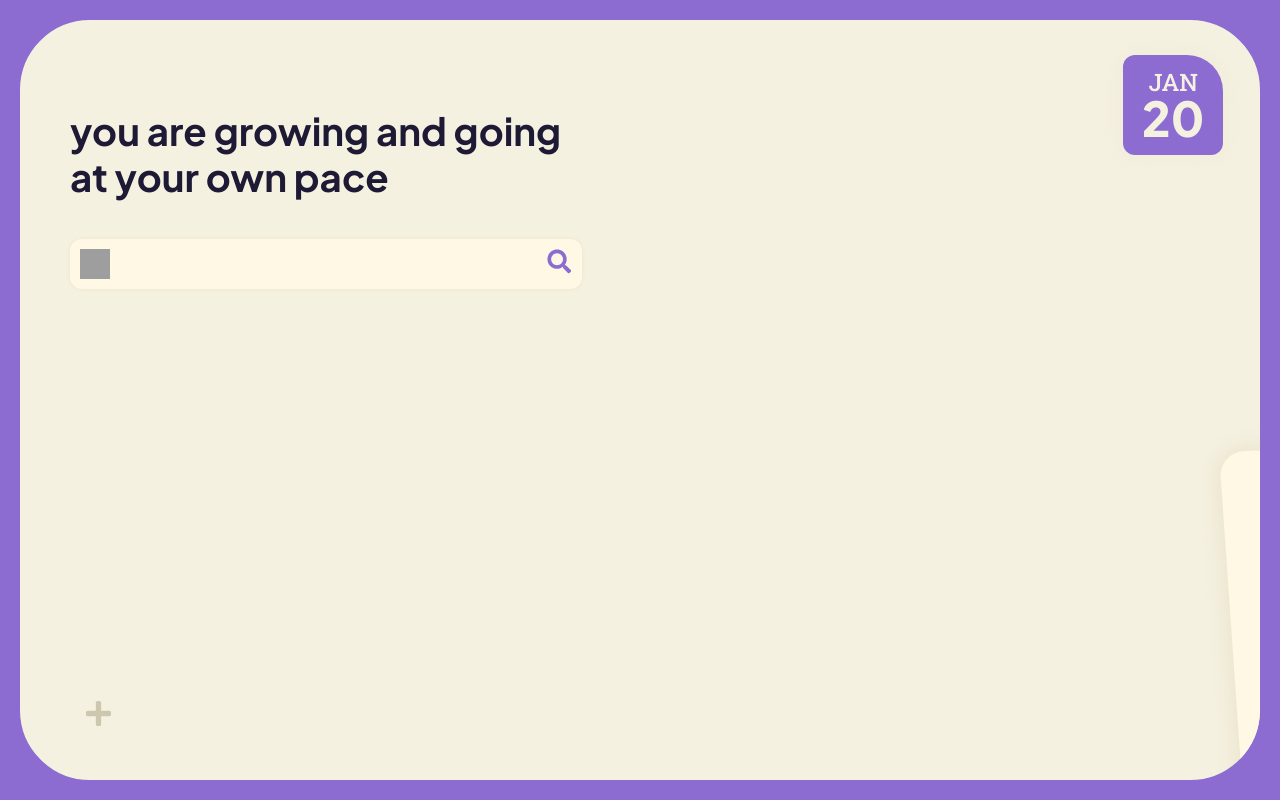
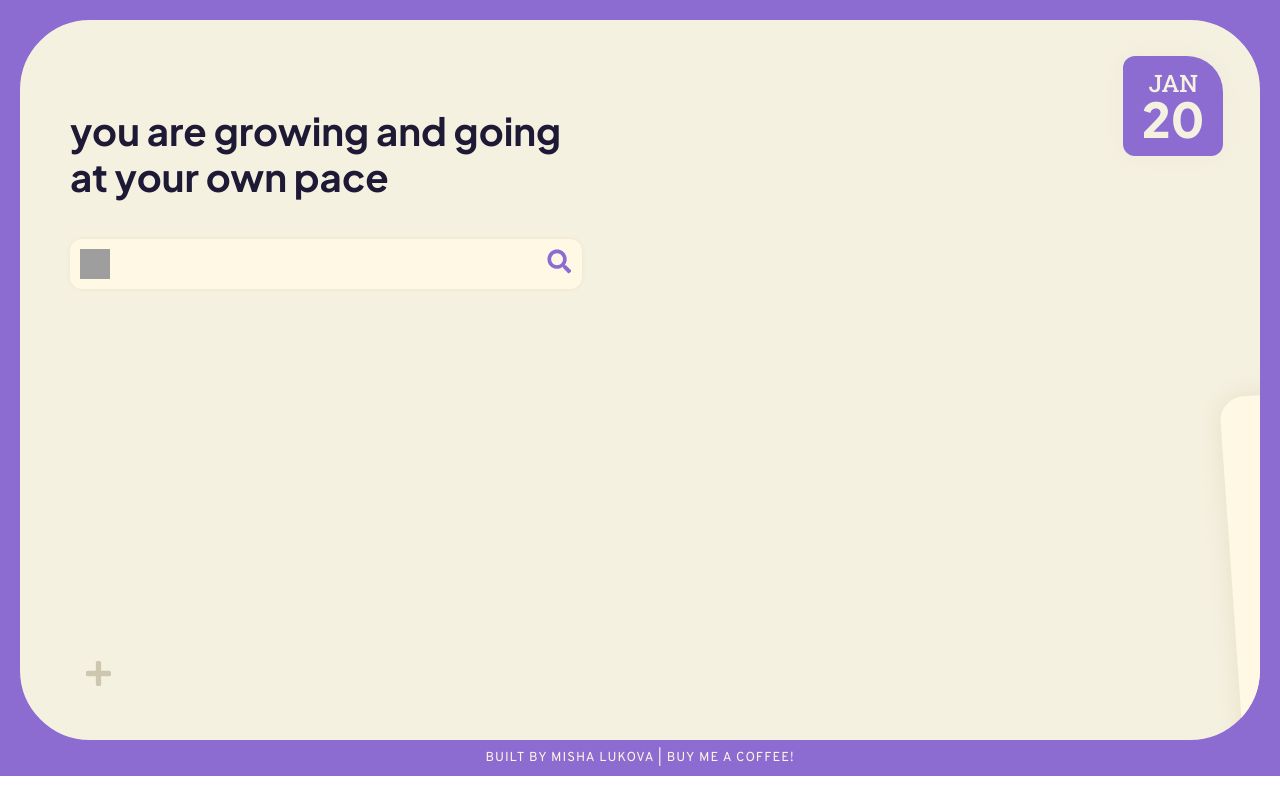
Before and after one commit to mishakov7/browserhome, a Next.js app: page / in a window 1280 px wide. Built offline with nearby package versions, Linux system fonts and the light colour scheme; grey boxes are pictures that could not be loaded.

Commit message:
Added footer

```diff
--- a/src/app/css/browserhome.css
+++ b/src/app/css/browserhome.css
@@ -413,7 +413,7 @@ input[type=text] {
 }
 
 .bookmarks-list-creator {
-  padding: 225px 0;
+  padding: 250px 0;
   margin: -50px 0;
 }
 
@@ -818,7 +818,7 @@ input[type=text] {
   scrollbar-width: none;
   height: max-content;
   width: max-content;
-  top: 75%;
+  top: 50%;
   right: -240%;
 }
 
--- a/src/app/css/sass/bookmarks.scss
+++ b/src/app/css/sass/bookmarks.scss
@@ -27,7 +27,7 @@
 }
 
 .bookmarks-list-creator {
-  padding: 225px 0;
+  padding: 250px 0;
   margin: -50px 0;
 }
 
--- a/src/app/css/sass/todo.scss
+++ b/src/app/css/sass/todo.scss
@@ -6,7 +6,7 @@
     scrollbar-width: none;
     height: max-content;
     width: max-content;
-    top: 75%;
+    top: 50%;
     right: -240%;
 }
 
--- a/src/app/globals.css
+++ b/src/app/globals.css
@@ -516,7 +516,8 @@ label {
 /* * * * * * * * * * * * * * * * * * * * * * */
 /* BROWSER HOME STYLES */
 #main-container {
-  height: 100vh;
+  height: 95vh;
+  /* margin-bottom: 20px; */
 }
 
 #main-wrapper {
@@ -525,6 +526,17 @@ label {
   justify-content: space-between;
   height: 100%;
   padding: 50px;
+}
+
+footer {
+  text-align: center;
+  margin-top: -10px;
+  padding-bottom: 10px;
+  color: var(--base-container);
+  font-family: var(--overpass);
+  font-size: 13px;
+  letter-spacing: 1px;
+  text-transform: uppercase;
 }
 
 .grid-row {
--- a/src/app/page.tsx
+++ b/src/app/page.tsx
@@ -38,7 +38,9 @@ export default function Home() {
 
         </div>
       </div>
-
+      <footer>
+      Built by Misha Lukova | Buy me a coffee!
+      </footer>
     </div>
     </>
   )
```
